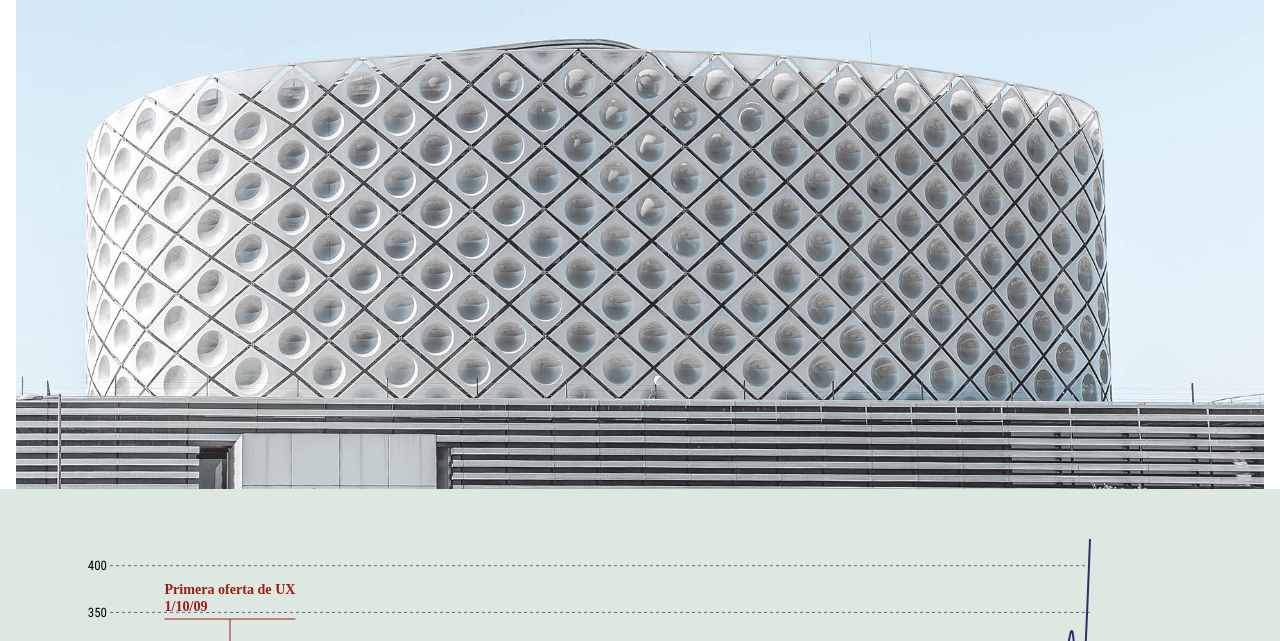
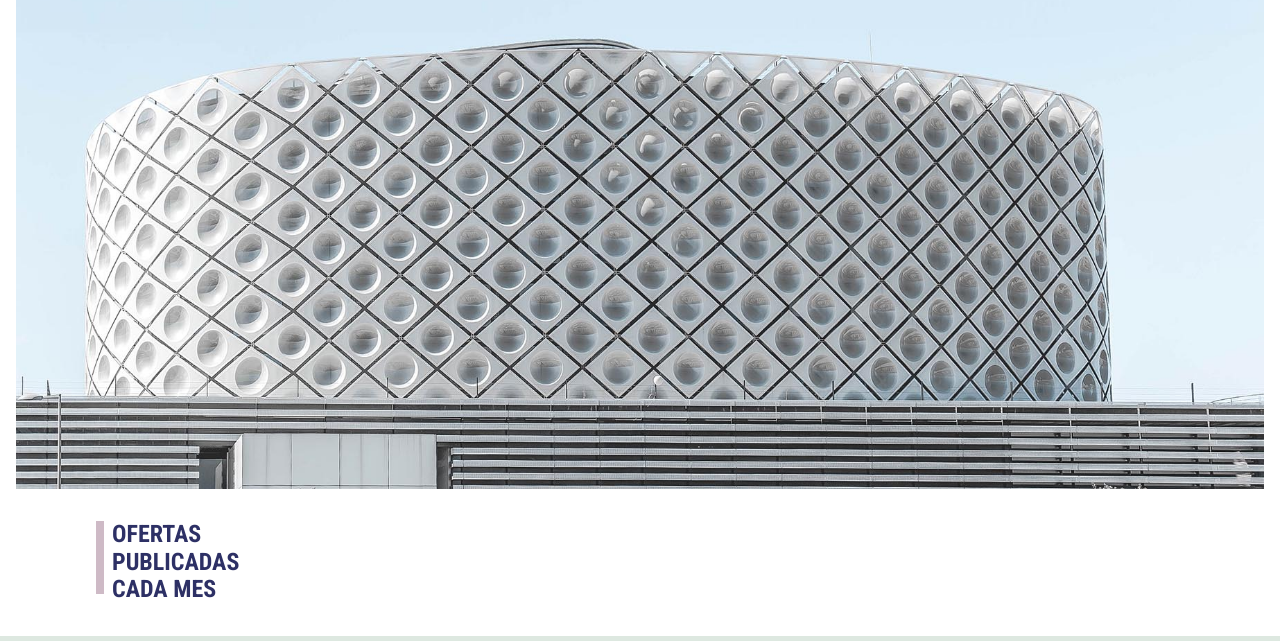
Before and after one commit to jorgeatgu/data-mestika, a website: page index.html in a window 1280 px wide. Shown: the part 311-952 px from the top of the page. Drawn offline with Linux system fonts and the light colour scheme; a web font is replaced by a local one.

Commit message:
creando titulos comunes

```diff
--- /dev/null
+++ b/css/_comun.css
@@ -0,0 +1,38 @@
+.x-axis path, .y-axis path {
+        stroke: none;
+    }
+
+.dm-title {
+    font-family: var(--roboto);
+    font-size: 1.5rem;
+    margin: 0;
+    color: var(--alternateWes);
+    background-color: #fff;
+    padding: 2rem 7rem;
+    position: relative;
+}
+
+.dm-title:before {
+        content: '';
+        display: inline-block;
+        position: absolute;
+        left: 6rem;
+        vertical-align: middle;
+        width: .5rem;
+        height: 50%;
+        margin-right: .5rem;
+        background-color: var(--violetWes);
+    }
+
+.dm-title .block {
+        display: block;
+    }
+
+.dm-a {
+    position: absolute;
+    font-size: 6rem;
+    color: var(--black);
+    font-family: var(--roboto);
+}
+
+/*# sourceMappingURL=_comun.css.map */
--- a/css/styles.css
+++ b/css/styles.css
@@ -452,6 +452,43 @@ template {
   display: none;
 }
 
+.x-axis path, .y-axis path {
+        stroke: none;
+    }
+
+.dm-title {
+    font-family: 'Roboto Condensed', sans-serif;
+    font-size: 1.5rem;
+    margin: 0;
+    color: #2D3065;
+    background-color: #fff;
+    padding: 2rem 7rem;
+    position: relative;
+}
+
+.dm-title:before {
+        content: '';
+        display: inline-block;
+        position: absolute;
+        left: 6rem;
+        vertical-align: middle;
+        width: .5rem;
+        height: 50%;
+        margin-right: .5rem;
+        background-color: #CEBAC6;
+    }
+
+.dm-title .block {
+        display: block;
+    }
+
+.dm-a {
+    position: absolute;
+    font-size: 6rem;
+    color: #111;
+    font-family: 'Roboto Condensed', sans-serif;
+}
+
 * {
     box-sizing: border-box;
 }
@@ -535,11 +572,12 @@ template {
     font-weight: bold;
 }
 
-.x-axis path, .y-axis path {
-        stroke: none;
+.dm-job-year {
+    min-height: 100vh;
+    background-color: #DDE8E0;
 }
 
-.tick line {
+.dm-job-year .tick line {
             fill: none;
             stroke: #2D3065;
             stroke-width: 1px;
@@ -547,19 +585,14 @@ template {
             opacity: .7;
         }
 
-.tick text {
+.dm-job-year .tick text {
             font-family: 'Roboto Condensed', sans-serif;
             font-size: 0.81rem;
         }
 
-.line {
+.dm-job-year .line {
         fill: none;
         stroke: #2D3065;
     }
 
-.dm-job-year {
-    min-height: 100vh;
-    background-color: #DDE8E0;
-}
-
 /*# sourceMappingURL=styles.css.map */
--- a/csv/data-ciudades.csv
+++ b/csv/data-ciudades.csv
@@ -2,7 +2,7 @@ key,value
 Madrid,6294
 Barcelona,4896
 En remoto,927
-Bilbo,83
+Bilbo,110
 Indiferente,90
 Badalona,36
 Boadilla del Monte,24
@@ -44,4 +44,3 @@ Berlín,26
 Cornellà de Llobregat,34
 Marbella,32
 Castellón de la Plana,22
-Bilbao,27
--- a/index.html
+++ b/index.html
@@ -18,7 +18,10 @@
             </div>
         </div>
 
-        <section class="dm-job-year"></section>
+        <section class="dm-job-year">
+
+            <h2 class="dm-title"><span class="block">OFERTAS</span> <span class="block">PUBLICADAS</span> CADA MES</h2>
+        </section>
 
         <footer>
 
--- /dev/null
+++ b/src/css/_comun.css
@@ -0,0 +1,37 @@
+.x-axis,
+.y-axis {
+    path {
+        stroke: none;
+    }
+}
+
+.dm-title {
+    font-family: var(--roboto);
+    font-size: 1.5rem;
+    margin: 0;
+    color: var(--alternateWes);
+    background-color: #fff;
+    padding: 2rem 7rem;
+    position: relative;
+    &:before {
+        content: '';
+        display: inline-block;
+        position: absolute;
+        left: 6rem;
+        vertical-align: middle;
+        width: .5rem;
+        height: 50%;
+        margin-right: .5rem;
+        background-color: var(--violetWes);
+    }
+    .block {
+        display: block;
+    }
+}
+
+.dm-a {
+    position: absolute;
+    font-size: 6rem;
+    color: var(--black);
+    font-family: var(--roboto);
+}
--- a/src/css/_variables.css
+++ b/src/css/_variables.css
@@ -11,4 +11,6 @@
   --violetWes: #CEBAC6;
   --greyWes: #DDE8E0;
   --alternateWes: #2D3065;
+  --white: #fff;
+  --black: #111;
 }
--- a/src/css/styles.css
+++ b/src/css/styles.css
@@ -6,5 +6,6 @@
 
 @import '_reset';
 @import '_variables';
+@import '_comun';
 @import '_header';
 @import '_year';
--- a/src/js/line.js
+++ b/src/js/line.js
@@ -2,7 +2,7 @@ function jobYear() {
 
     var barPadding = 2;
 
-    var margin = { top: 50, right: 110, bottom: 50, left: 110 },
+    var margin = { top: 48, right: 112, bottom: 48, left: 112 },
         width = 1200 - margin.left - margin.right,
         height = 500 - margin.top - margin.bottom;
 
```
Also changed, not shown: css/_year.css (+6 -13 lines), js/line.js (+1 -1 lines), src/css/_year.css (+3 -11 lines), 3 other files. Lines whose indentation alone changed are shown as unchanged.
